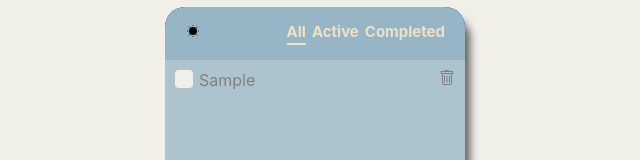
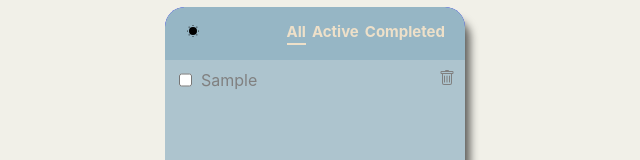
Before and after one commit to paran22/simple_todo, a React (Create React App) app: page / in a window 1280 px wide. Both pictures are taken after typing "Sample" into the empty fields and a click on the button "Add". Shown: the part 218-378 px from the top of the page, without its empty margins (325-965 px from the left). Built offline with nearby package versions, Linux system fonts and the light colour scheme.

Commit message:
Fix: fix checkbox css

```diff
--- a/src/index.css
+++ b/src/index.css
@@ -5,6 +5,7 @@ body {
     sans-serif;
   -webkit-font-smoothing: antialiased;
   -moz-osx-font-smoothing: grayscale;
+  accent-color: darkorange;
 }
 
 code {
--- a/src/todoList/component/TodoItem.css
+++ b/src/todoList/component/TodoItem.css
@@ -2,24 +2,6 @@
   margin: 10px 10px;
   display: flex;
   gap: 6px;
-}
-
-input {
-  display: none;
-}
-
-input+label {
-  display: inline-block;
-  height: 18px;
-  width: 18px;
-  border-radius: 4px;
-  background-color: var(--background-color);
-  cursor: pointer;
-}
-
-input:checked+label {
-  background-color: black;
-  cursor: pointer;
 }
 
 .content {
--- a/src/todoList/component/TodoItem.jsx
+++ b/src/todoList/component/TodoItem.jsx
@@ -7,13 +7,13 @@ export default function TodoItem({ todo, checkItem, deleteItem }) {
   const checked = todo.completed;
   return (
     <li className="todoItem">
-      <input
+      <input className="todoCheckBox"
         type="checkbox"
         id={id}
         checked={checked}
-        onChange={() => {}}
+        onChange={() => checkItem(id)}
       />
-      <label htmlFor={id} onClick={() => checkItem(id)} />
+      {/* <label htmlFor={id} onClick={() => checkItem(id)} /> */}
       <span
         className="content"
         onClick={() => checkItem(id)}
```
